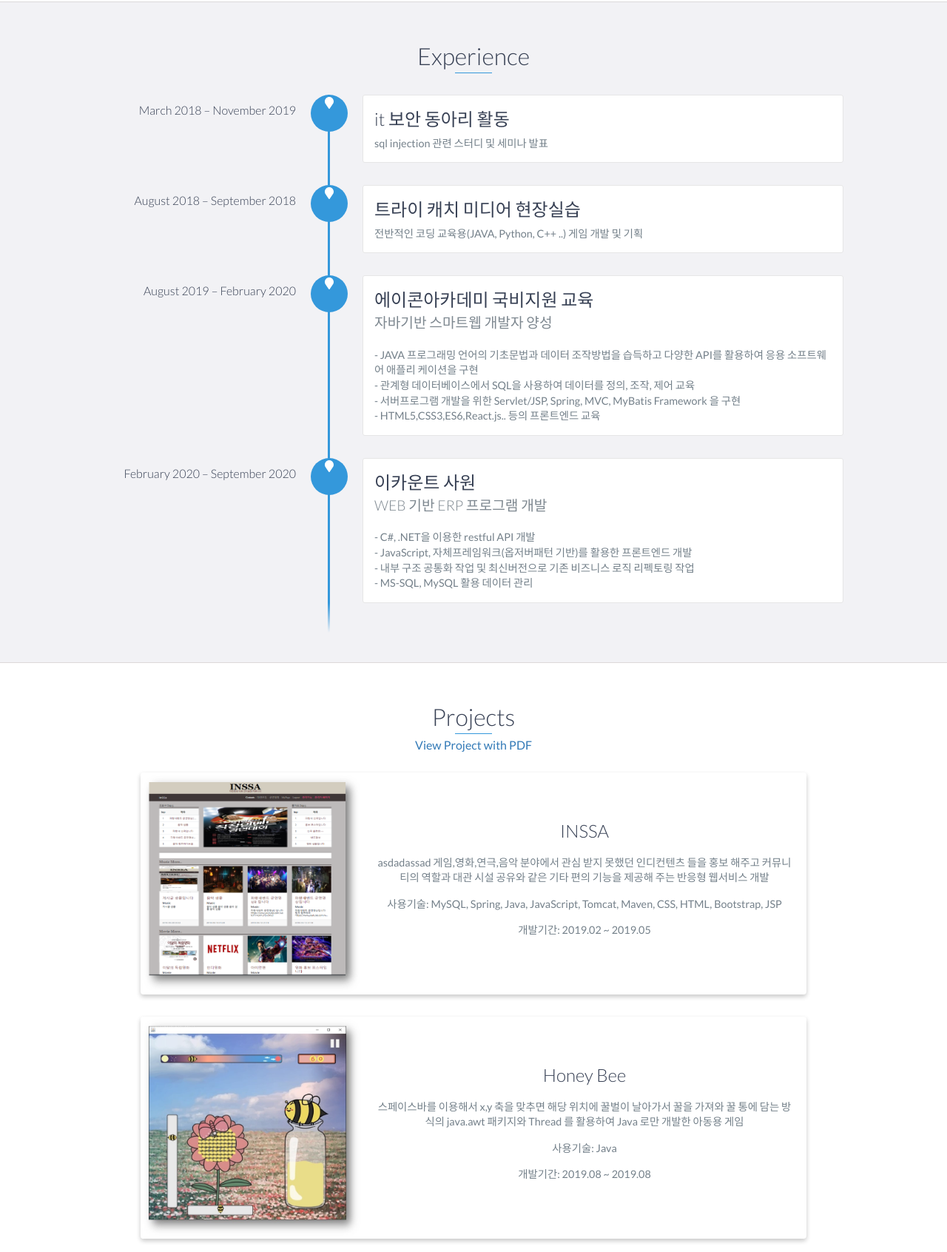
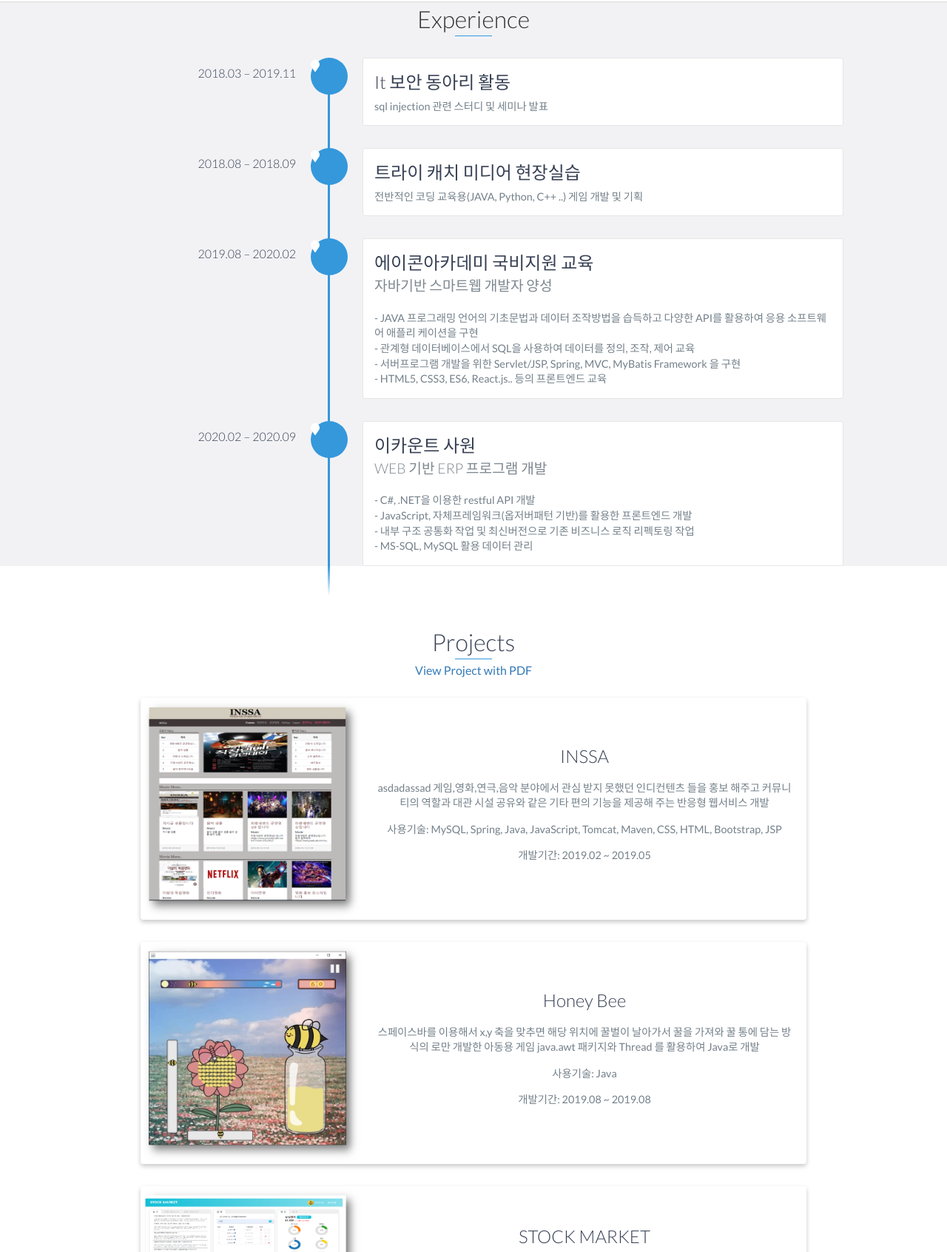
Before and after one commit to terry894/terry894.github.io, a website: page index.html in a window 1280 px wide. Shown: the part 541-2233 px from the top of the page at 74% size. Drawn offline with nearby package versions, Linux system fonts and the light colour scheme.

Commit message:
Update index.html
2020.03.23 수정

```diff
--- a/index.html
+++ b/index.html
@@ -75,35 +75,35 @@
     </div>
     <!-- End #about -->
 
-    <div id="experience" class="background-alt">
+    <div id="experiences" class="background-alt">
         <h2 class="heading">Experience</h2>
         <div id="experience-timeline">
-            <div data-date="March 2018 – November 2019">
-                <h3>it 보안 동아리 활동</h3>
+            <div data-date="2018.03 – 2019.11">
+                <h3>It 보안 동아리 활동</h3>
                 <p>
                     sql injection 관련 스터디 및 세미나 발표
                 </p>
             </div>
 
-            <div data-date="August 2018 – September 2018">
+            <div data-date="2018.08 – 2018.09">
                 <h3>트라이 캐치 미디어 현장실습</h3>
                 <p>
                     전반적인 코딩 교육용(JAVA, Python, C++ ..) 게임 개발 및 기획
                 </p>
             </div>
 
-            <div data-date="August 2019 – February 2020">
+            <div data-date="2019.08 – 2020.02">
                 <h3>에이콘아카데미 국비지원 교육</h3>
                 <h4>자바기반 스마트웹 개발자 양성 </h4>
                 <p>
                     - JAVA 프로그래밍 언어의 기초문법과 데이터 조작방법을 습득하고 다양한 API를 활용하여 응용 소프트웨어 애플리 케이션을 구현 </br>
                     - 관계형 데이터베이스에서 SQL을 사용하여 데이터를 정의, 조작, 제어 교육 </br>
                     - 서버프로그램 개발을 위한 Servlet/JSP, Spring, MVC, MyBatis Framework 을 구현  </br>
-                    - HTML5,CSS3,ES6,React.js.. 등의 프론트엔드 교육
+                    - HTML5, CSS3, ES6, React.js.. 등의 프론트엔드 교육
                 </p>
             </div>
 
-            <div data-date="February 2020 – September 2020">
+            <div data-date="2020.02 – 2020.09">
                 <h3>이카운트 사원</h3>
                 <h4>WEB 기반 ERP 프로그램 개발</h4>
                 <p>
@@ -149,7 +149,8 @@
                     <div class="project-info">
                         <h3>Honey Bee</h3>
                         <p>
-                            스페이스바를 이용해서 x,y 축을 맞추면 해당 위치에 꿀벌이 날아가서 꿀을 가져와 꿀 통에 담는 방식의 java.awt 패키지와 Thread 를 활용하여 Java 로만 개발한 아동용 게임
+                            스페이스바를 이용해서 x,y 축을 맞추면 해당 위치에 꿀벌이 날아가서 꿀을 가져와 꿀 통에 담는 방식의 로만 개발한 아동용 게임
+                            java.awt 패키지와 Thread 를 활용하여 Java로 개발
                         </p>
                         <p>
                             사용기술: Java
@@ -168,7 +169,7 @@
                     <div class="project-info">
                         <h3>STOCK MARKET</h3>
                         <p>
-                            기본적인 주식 시뮬레이션 외에도 캡쳐, 자산 추의, 커뮤니티, 검색, 분석과 같은 기타 편의 기능들을 제공하는 모의 주식 투자 반응형 웹서비스 개발
+                            기본적인 주식 시뮬레이션 외에도 캡쳐, 자산 추이, 커뮤니티, 검색, 분석과 같은 기타 편의 기능들을 제공하는 모의 주식 투자 반응형 웹서비스 개발
                         </p>
                         <p>
                             사용기술: Maven, ES6, html5, CSS, Java, JSP, SpringBoot, Ajax, MyBatis, jQuery, MySQL, Tomcat v9.0
```
